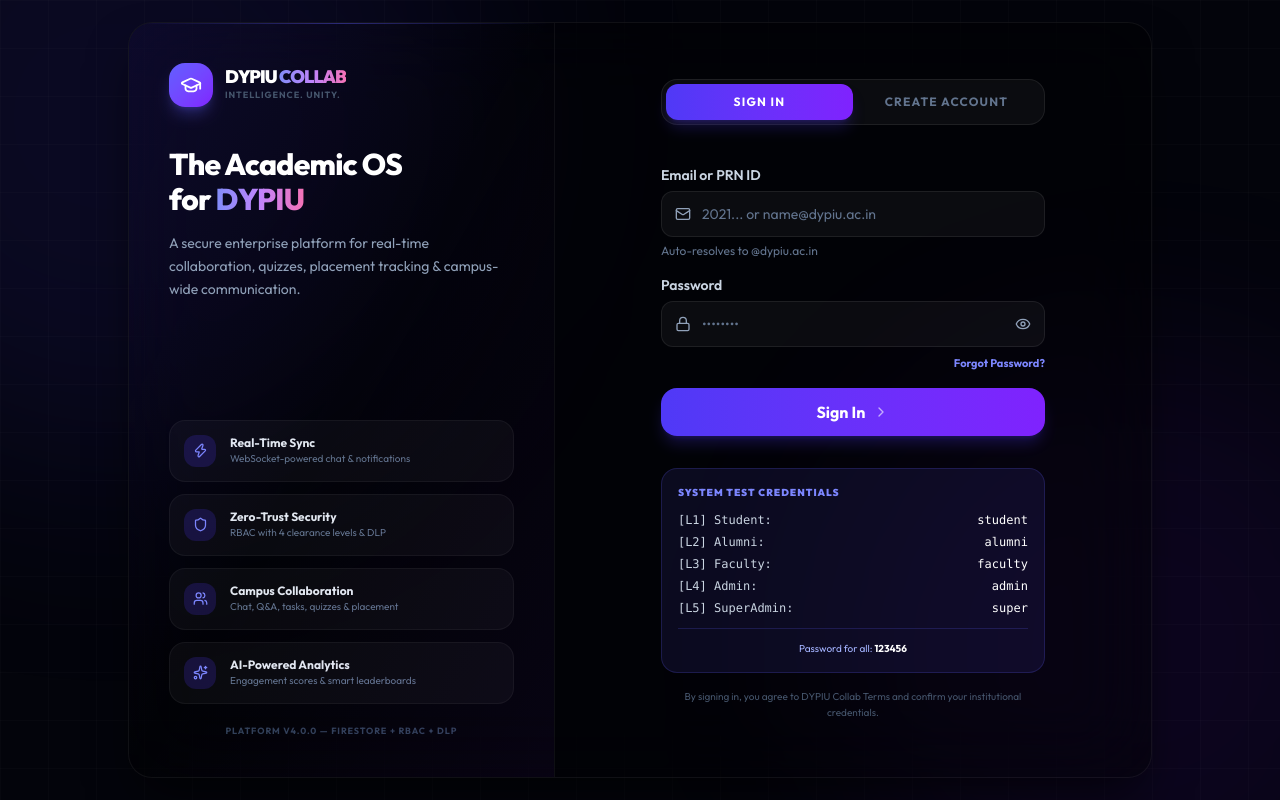
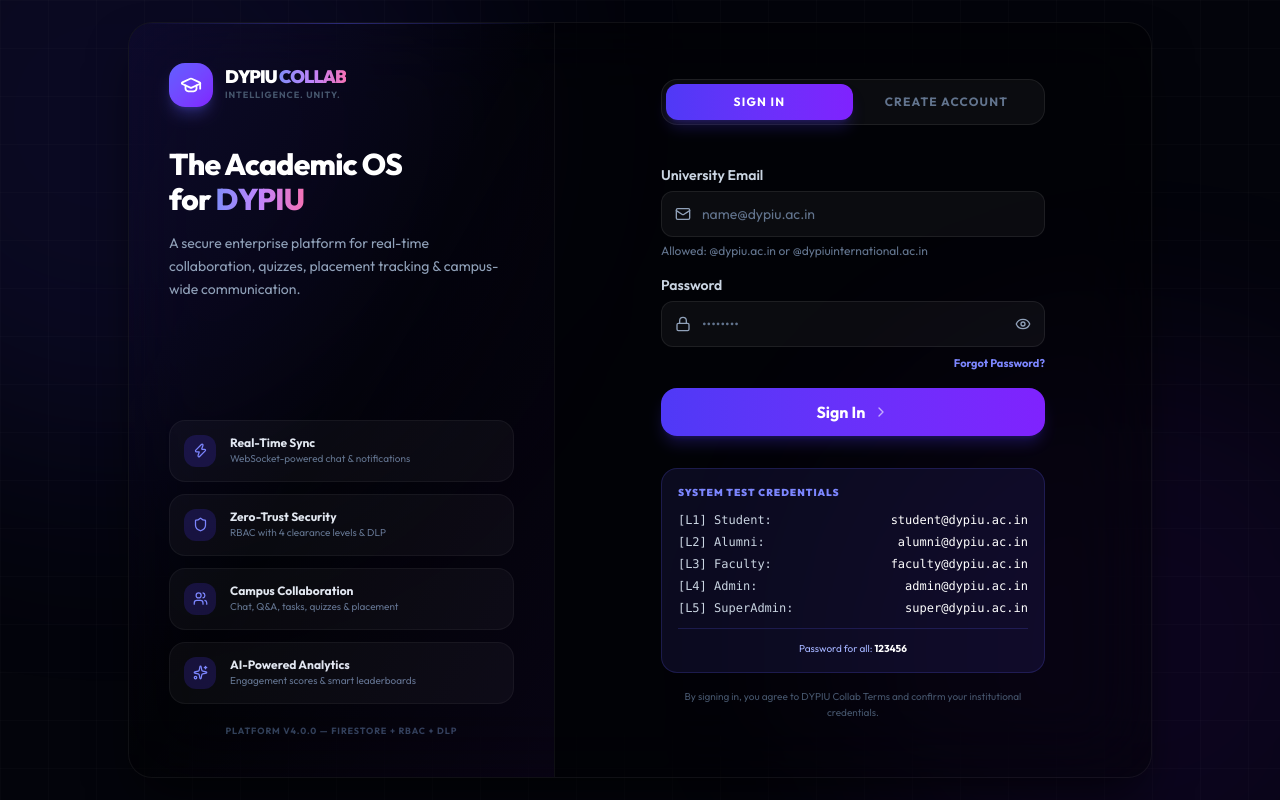
Before and after one commit to iitbombay2k24-arch/CRPCv1, a React (Vite) app: page / in a window 1280 px wide. Built offline with nearby package versions, Linux system fonts and the light colour scheme; no server answers.

Commit message:
fix: revert to requiring full email domain for login

```diff
--- a/src/pages/AuthPage.jsx
+++ b/src/pages/AuthPage.jsx
@@ -33,42 +33,33 @@ export default function AuthPage() {
 
   const ensureInstitutionEmail = (inputEmail) => {
     if (!isValidDomain(inputEmail)) {
-      error('Use your DYPIU institutional email address or PRN.', 'Invalid Initial');
+      error('Use your DYPIU institutional email address.', 'Invalid Email Domain');
       return false;
     }
     return true;
-  };
-
-  const getFormattedEmail = (input) => {
-    const trimmed = input.trim().toLowerCase();
-    if (trimmed.includes('@')) return trimmed;
-    // Auto-append domain if they just entred PRN
-    return `${trimmed}@dypiu.ac.in`;
   };
 
   const handleSubmit = async (e) => {
     e.preventDefault();
     setIsLoading(true);
     try {
-      const authEmail = getFormattedEmail(email);
-
       if (mode === 'login') {
-        if (!ensureInstitutionEmail(authEmail)) return;
-        const userProfile = await loginUser(authEmail, password);
+        if (!ensureInstitutionEmail(email)) return;
+        const userProfile = await loginUser(email, password);
         if (userProfile) { setUser(userProfile); success('Welcome back!'); }
       } else if (mode === 'register') {
-        if (!ensureInstitutionEmail(authEmail)) return;
+        if (!ensureInstitutionEmail(email)) return;
         const profile = await registerUser({
-          email: authEmail, password, name,
-          prn: prn || authEmail.split('@')[0],
+          email, password, name,
+          prn: prn || email.split('@')[0],
           role: 'Student',
         });
         setUser(profile);
         success('Account created. Verify your email to unlock workspace access.', 'Verification Needed');
       } else if (mode === 'forgot') {
-        if (!email) { error('Enter your email or PRN'); return; }
-        if (!ensureInstitutionEmail(authEmail)) return;
-        await sendPasswordResetEmail(auth, authEmail);
+        if (!email) { error('Enter your email address'); return; }
+        if (!ensureInstitutionEmail(email)) return;
+        await sendPasswordResetEmail(auth, email);
         setForgotSent(true);
         success('Reset link sent! Check your inbox.', 'Email Sent');
       }
@@ -217,14 +208,14 @@ export default function AuthPage() {
                 )}
 
                 <Input
-                  label="Email or PRN ID"
-                  type="text"
-                  placeholder="2021... or name@dypiu.ac.in"
+                  label="University Email"
+                  type="email"
+                  placeholder="name@dypiu.ac.in"
                   leftIcon={Mail}
                   value={email}
                   onChange={(e) => setEmail(e.target.value)}
                   required
-                  helperText={'Auto-resolves to @dypiu.ac.in'}
+                  helperText={'Allowed: @dypiu.ac.in or @dypiuinternational.ac.in'}
                 />
 
                 {mode !== 'forgot' && (
@@ -286,11 +277,11 @@ export default function AuthPage() {
                   <div className="p-4 bg-indigo-500/10 border border-indigo-500/20 rounded-2xl">
                     <p className="text-[10px] font-black text-indigo-400 uppercase tracking-widest mb-3">System Test Credentials</p>
                     <div className="text-xs text-slate-300 space-y-1.5 font-mono">
-                      <div className="flex justify-between"><span>[L1] Student:</span> <span className="text-white">student</span></div>
-                      <div className="flex justify-between"><span>[L2] Alumni:</span> <span className="text-white">alumni</span></div>
-                      <div className="flex justify-between"><span>[L3] Faculty:</span> <span className="text-white">faculty</span></div>
-                      <div className="flex justify-between"><span>[L4] Admin:</span> <span className="text-white">admin</span></div>
-                      <div className="flex justify-between"><span>[L5] SuperAdmin:</span> <span className="text-white">super</span></div>
+                      <div className="flex justify-between"><span>[L1] Student:</span> <span className="text-white">student@dypiu.ac.in</span></div>
+                      <div className="flex justify-between"><span>[L2] Alumni:</span> <span className="text-white">alumni@dypiu.ac.in</span></div>
+                      <div className="flex justify-between"><span>[L3] Faculty:</span> <span className="text-white">faculty@dypiu.ac.in</span></div>
+                      <div className="flex justify-between"><span>[L4] Admin:</span> <span className="text-white">admin@dypiu.ac.in</span></div>
+                      <div className="flex justify-between"><span>[L5] SuperAdmin:</span> <span className="text-white">super@dypiu.ac.in</span></div>
                     </div>
                     <div className="mt-3 pt-3 border-t border-indigo-500/20 text-center text-[10px] text-indigo-300">
                       Password for all: <strong className="text-white">123456</strong>
```
